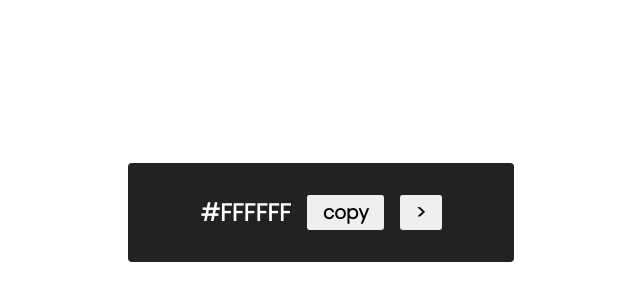
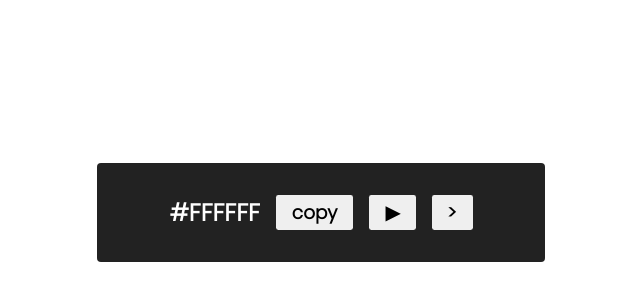
Before and after one commit to Avu0s/Color-Slide-Generator, a plain HTML site: page index.html in a window 1280 px wide. Shown: the part 188-488 px from the top of the page, without its empty margins (319-959 px from the left). Drawn offline with Linux system fonts and the light colour scheme.

Commit message:
Update index.html

```diff
--- a/index.html
+++ b/index.html
@@ -11,6 +11,7 @@
   <div class="capsule">
     <span class="color">#FFFFFF</span>
     <button id="copy">copy</button>
+    <button id="pause">▶</button>
     <button id="btn">></button>
     <script src="app.js"></script>
   </div>
```
